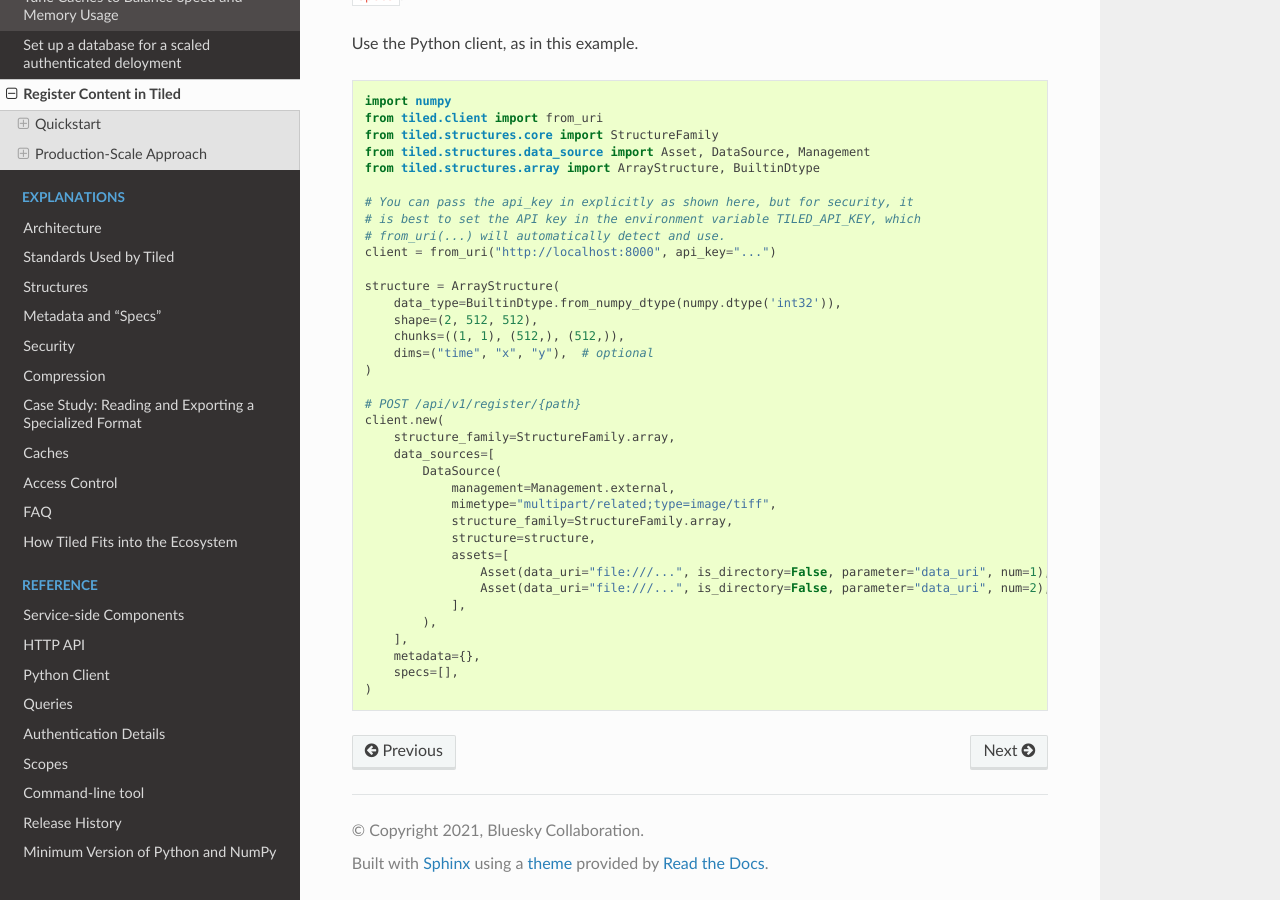
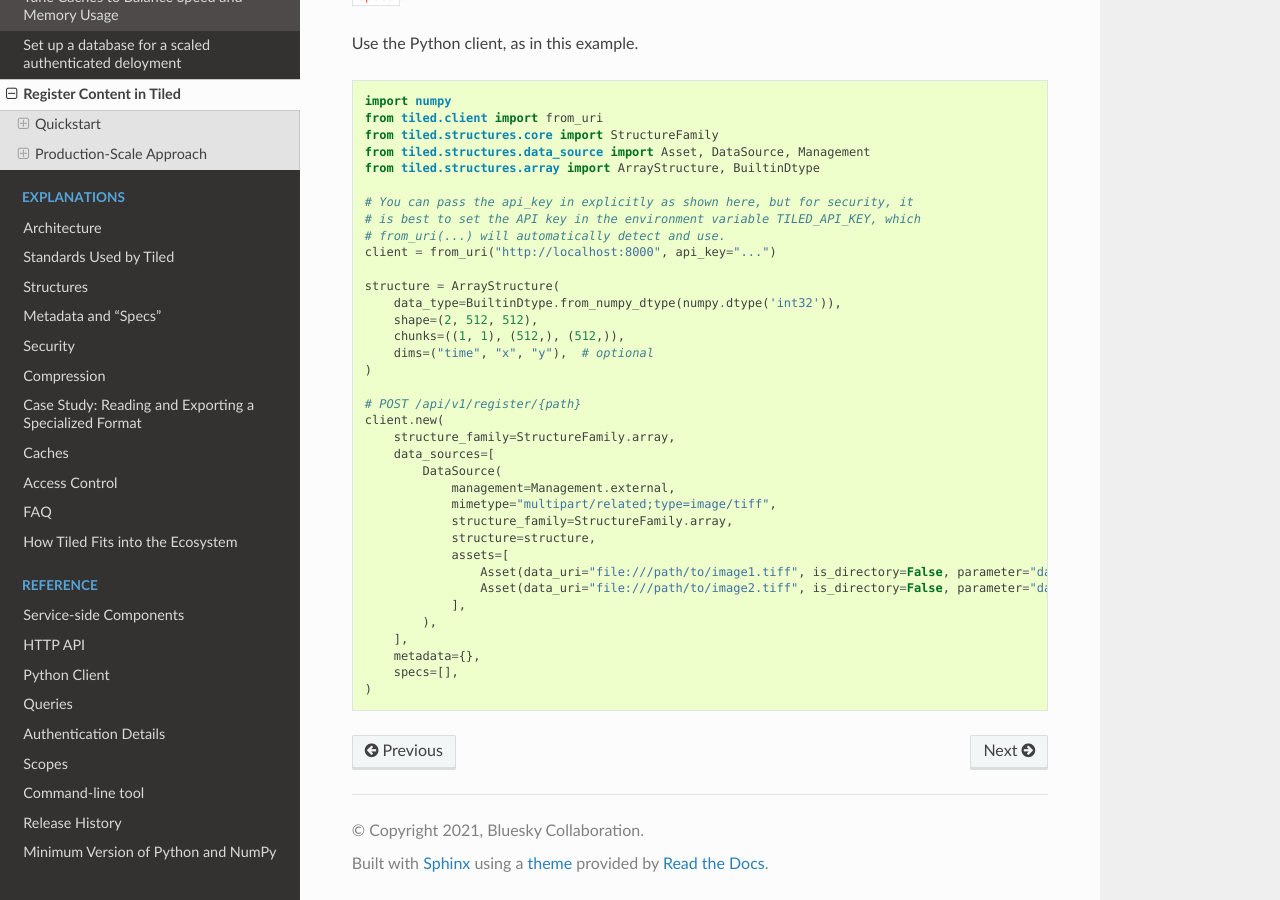
Before and after one commit to bluesky/tiled, a Sphinx documentation site: the page built from docs/source/how-to/register.md, in a window 1280 px wide and 900 px high, scrolled down 1680 px. Built offline with Sphinx 7.4.7 and the Read the Docs theme 2.0.0, drawn with Linux system fonts in a browser that asks for light colours; pages that are not in the unit, such as notebooks, are missing from menus; the version number could not be read and is left out.

Commit message:
Use valid paths.

```diff
--- a/docs/source/how-to/register.md
+++ b/docs/source/how-to/register.md
@@ -103,8 +103,8 @@ client.new(
             structure_family=StructureFamily.array,
 	    structure=structure,
             assets=[
-                Asset(data_uri="file:///...", is_directory=False, parameter="data_uri", num=1),
-                Asset(data_uri="file:///...", is_directory=False, parameter="data_uri", num=2),
+                Asset(data_uri="file:///path/to/image1.tiff", is_directory=False, parameter="data_uri", num=1),
+                Asset(data_uri="file:///path/to/image2.tiff", is_directory=False, parameter="data_uri", num=2),
             ],
         ),
     ],
```
